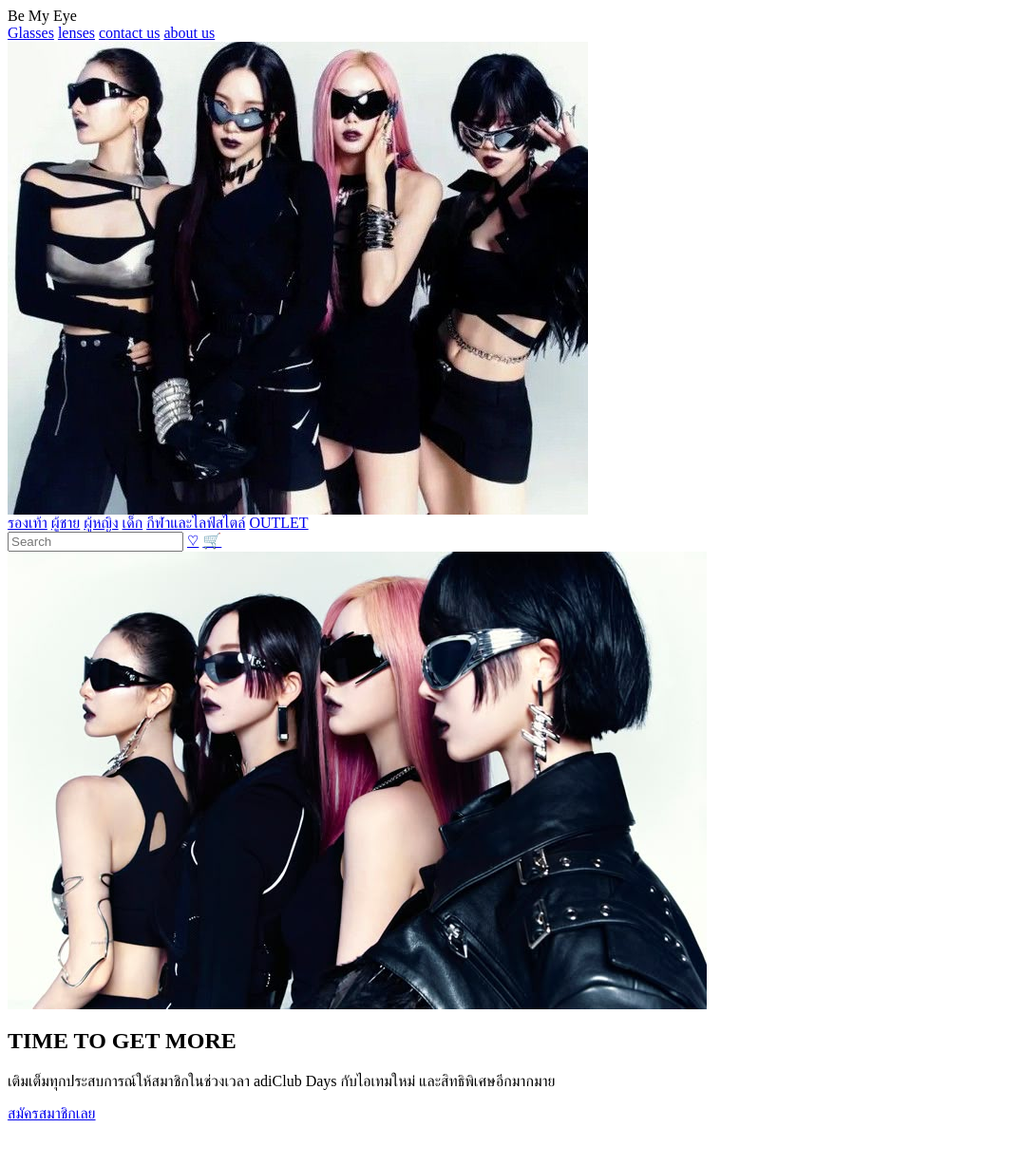
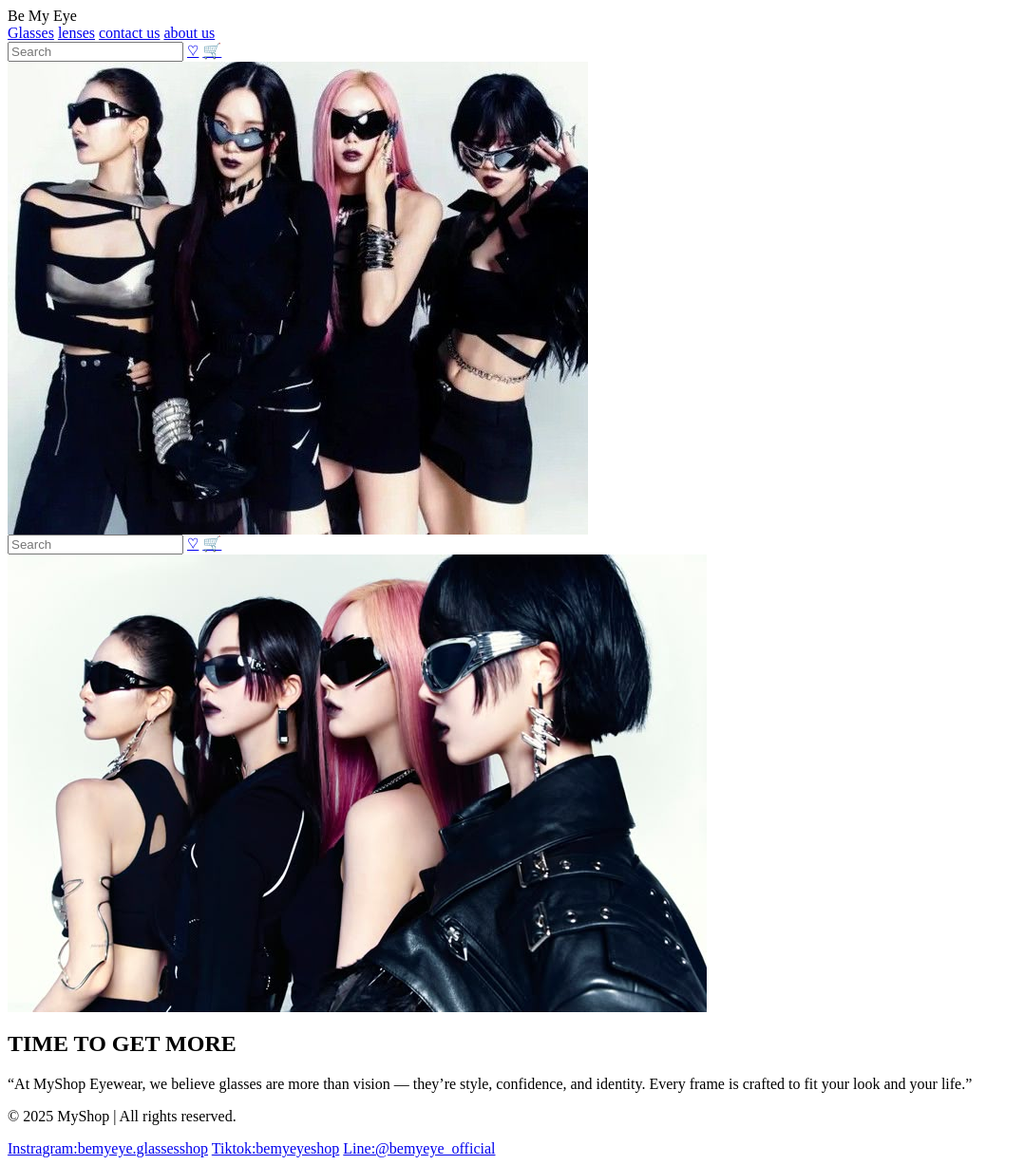
Before and after one commit to silhouette139/6809617142_MyShop, a plain HTML site: page index.html in a window 1280 px wide. Shown: the whole page at 95% size, without its empty margins (0-1078 px from the left). Before the commit the page ends 1190 px from the top, so only its background shows below. Drawn offline with Linux system fonts and the light colour scheme.

Commit message:
finish html home page

```diff
--- a/index.html
+++ b/index.html
@@ -3,7 +3,7 @@
   <meta charset="UTF-8">
   <meta name="viewport" content="width=device-width, initial-scale=1.0">
   <title>Adiclub Style</title>
-  <link rel="stylesheet" href="style.css">
+  <link rel="stylesheet" href="mystyle.css">
 </head>
 <body>
 
@@ -11,28 +11,28 @@
   <header class="navbar">
 
     <div class="container header-inner">
-      <div>Be My Eye</div>
+
       <nav class="main-nav">
+        <div>Be My Eye</div>
         <a href="my1stcategory.html">Glasses</a>
         <a href="my2ndcategory.html">lenses</a>
         <a href="#">contact us</a>
         <a href="#">about us</a>
-
-
-
       </nav>
     </div>
+
+     </nav>
+    <div class="actions">
+      <input type="text" placeholder="Search">
+      <a href="#">♡</a>
+      <a href="#">🛒</a>
+    </div>
+
   </header>
     <div class="logo">
       <img src="./resources/as2.jpg" alt="logo">
     </div>
-    <nav class="main-nav">
-      <a href="#">รองเท้า</a>
-      <a href="#">ผู้ชาย</a>
-      <a href="#">ผู้หญิง</a>
-      <a href="#">เด็ก</a>
-      <a href="#">กีฬาและไลฟ์สไตล์</a>
-      <a href="#">OUTLET</a>
+
     </nav>
     <div class="actions">
       <input type="text" placeholder="Search">
@@ -41,15 +41,21 @@
     </div>
   </header>
 
-  <!-- Hero Section -->
+
   <section class="hero">
     <img src="./resources/as3.jpg" alt="banner">
     <div class="hero-text">
       <h2>TIME TO GET MORE</h2>
-      <p>เติมเต็มทุกประสบการณ์ให้สมาชิกในช่วงเวลา adiClub Days กับไอเทมใหม่ และสิทธิพิเศษอีกมากมาย</p>
-      <a href="#" class="btn">สมัครสมาชิกเลย</a>
+      <p>“At MyShop Eyewear, we believe glasses are more than vision — they’re style, confidence, and identity. Every frame is crafted to fit your look and your life.”</p>
     </div>
   </section>
 
+  <footer>
+    <p>&copy; 2025 MyShop | All rights reserved.</p>
+    <a href="#">Instragram:bemyeye.glassesshop</a>
+    <a href="#">Tiktok:bemyeyeshop</a>
+    <a href="#">Line:@bemyeye_official</a>
+  </footer>
+
 </body>
 </html>
```
